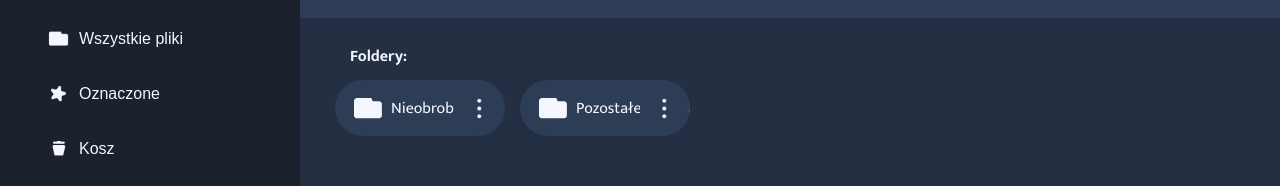
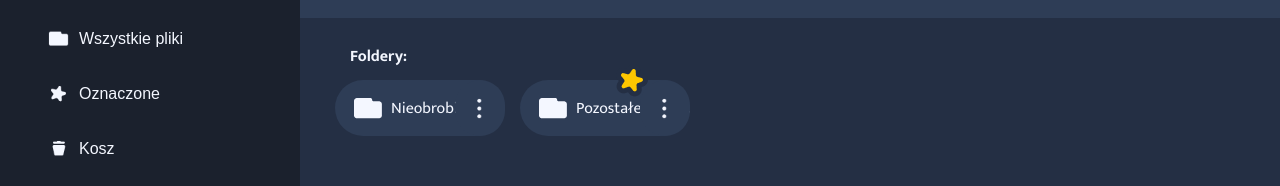
Before and after one commit to BarteXikora/file-explorer-app, a React (Create React App) app: page / in a window 1280 px wide. Shown: the part 309-495 px from the top of the page. Built offline with nearby package versions, Linux system fonts and the light colour scheme.

Commit message:
Created star mark in folder component.

```diff
--- a/src/components/elements/folder/Folder.styles.tsx
+++ b/src/components/elements/folder/Folder.styles.tsx
@@ -9,7 +9,6 @@ const StyledFolder = styled.div`
     padding-right: 0;
     white-space: nowrap;
     border-radius: 1000px;
-    overflow: hidden;
     transition: ${(props) => props.theme.transition};
     cursor: pointer;
 
@@ -30,10 +29,15 @@ const StyledFolder = styled.div`
         right: 0;
         z-index: 0;
         transition: ${(props) => props.theme.transition};
+        border-radius: 1000px;
     }
 
     img {
         margin-right: ${(props) => props.theme.margins.XSmall};
+    }
+
+    .name {
+        overflow: hidden;
     }
 
     button {
@@ -44,5 +48,12 @@ const StyledFolder = styled.div`
         right: 0;
         z-index: 10;
     }
+
+    .star {
+        position: absolute;
+        z-index: 100;
+        top: -18px;
+        right: 35px;
+    }
 `
 export default StyledFolder
--- a/src/components/elements/folder/Folder.tsx
+++ b/src/components/elements/folder/Folder.tsx
@@ -3,6 +3,7 @@ import Button from '../../ui/button/Button'
 
 import iconFolder from '../../../assets/icons/icon-folder.png'
 import iconMenu from '../../../assets/icons/icon-menu-dots.png'
+import iconStar from '../../../assets/icons/icon-star-color.png'
 
 type FolderProps = {
     name: string
@@ -13,9 +14,11 @@ const Folder = ({ name, star }: FolderProps) => {
     return <StyledFolder role='button'>
         <img src={iconFolder} alt="Folder" />
 
-        {name}
+        <span className="name">{name}</span>
 
         <Button variant='tertiary'><img src={iconMenu} alt="Folder" /></Button>
+
+        {star && <img src={iconStar} alt="Oznaczone gwiazdką" className='star' />}
     </StyledFolder>
 }
 
```
Also changed, not shown: src/assets/icons/icon-star-color.png (added).
